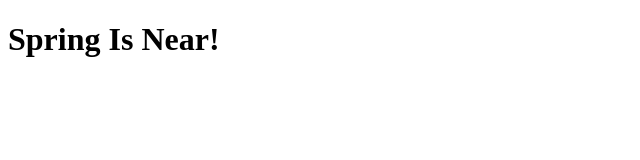
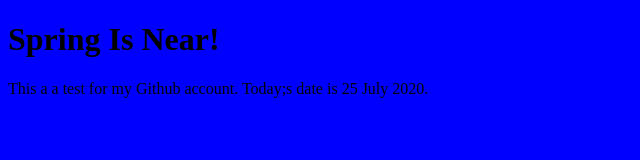
Before and after one commit to 33KINGJAMES33/Summer-2020, a plain HTML site: page index.html in a window 1280 px wide. Shown: the whole page, without its empty margins (0-640 px from the left). Drawn offline with Linux system fonts and the light colour scheme.

Commit message:
added a paragraph and stylesheet

```diff
--- a/index.html
+++ b/index.html
@@ -2,10 +2,11 @@
 <html lang="en" dir="ltr">
   <head>
     <meta charset="utf-8">
+    <link rel="stylesheet" href="style.css">
     <title>Git Practice</title>
   </head>
   <body>
     <h1>Spring Is Near!</h1>
-
+    <p>This a a test for my Github account. Today;s date is 25 July 2020.</p>
   </body>
 </html>
--- /dev/null
+++ b/style.css
@@ -0,0 +1,3 @@
+html {
+  background: blue;
+}
```
